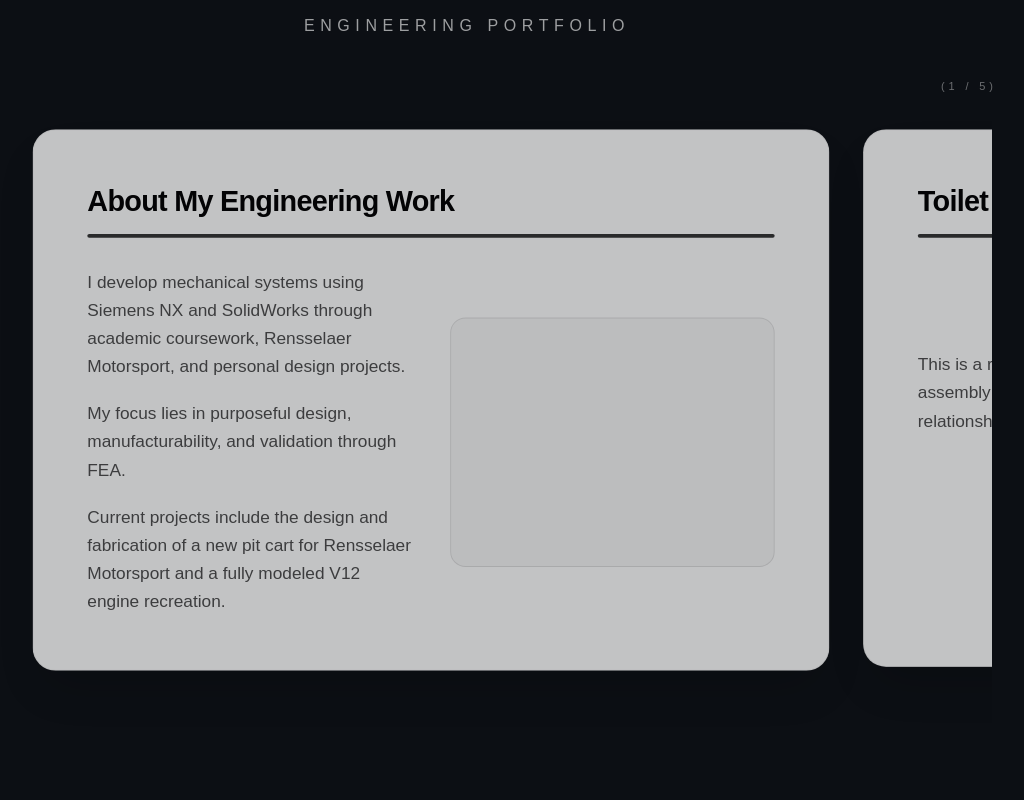
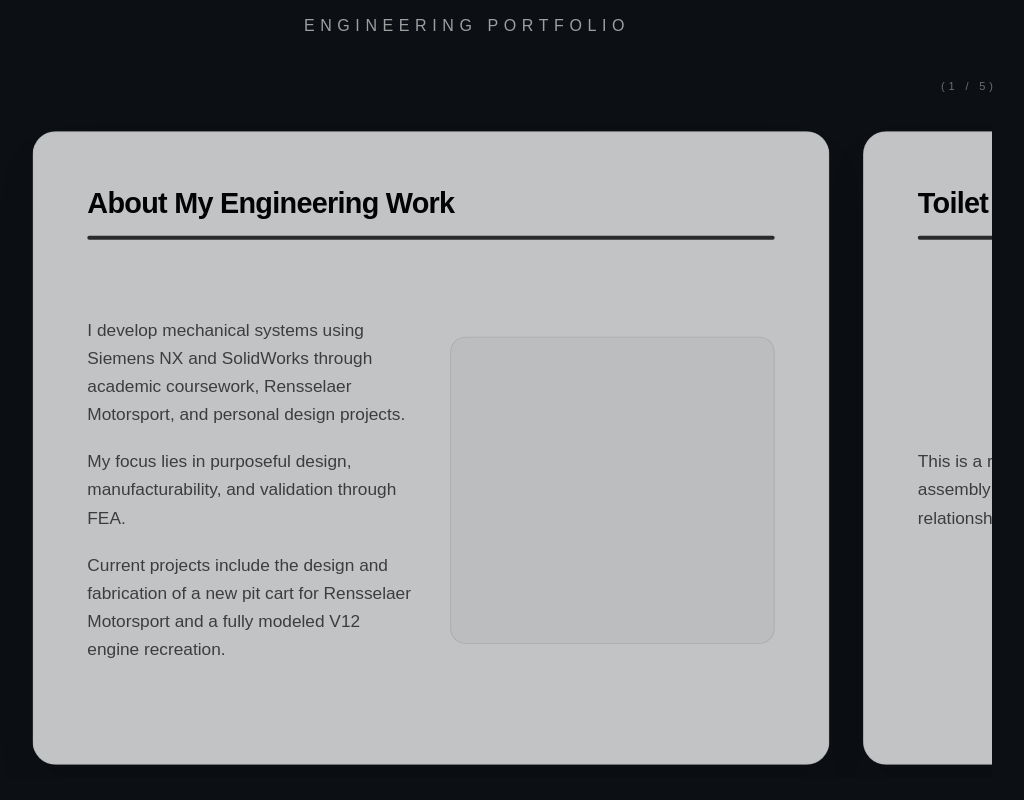
Before and after one commit to senjm26/Portfolio, a Next.js app: page / in a window 1280 px wide. Shown: the part 1540-2340 px from the top of the page, without its empty margins (173-1197 px from the left). Built offline with nearby package versions, Linux system fonts and the light colour scheme.

Commit message:
ui update

```diff
--- a/src/components/cad/CADCard.tsx
+++ b/src/components/cad/CADCard.tsx
@@ -12,12 +12,15 @@ export default function CADCard({
   children: ReactNode;
 }) {
   return (
-    <div className="relative bg-white text-black rounded-3xl
-  p-8 md:p-14 w-full
-  shadow-2xl border border-black/5
-  min-h-[520px] md:min-h-[560px]"
->
-
+    <div
+      className="
+      relative bg-white text-black rounded-3xl
+      p-8 md:p-14 w-full
+      shadow-2xl border border-black/5
+      h-[620px] md:h-[660px]
+      flex flex-col
+      "
+    >
       {/* Header */}
       <div className="mb-8">
         <h3 className="text-2xl md:text-3xl font-semibold tracking-tight">
@@ -26,7 +29,8 @@ export default function CADCard({
         <div className="mt-4 h-[4px] w-full bg-black/80 rounded-full" />
       </div>
 
-      <div className="flex flex-col gap-10 md:grid md:grid-cols-2 md:items-center">
+      {/* Content Area */}
+      <div className="flex-1 flex flex-col md:grid md:grid-cols-2 md:items-center gap-10">
 
         {/* TEXT */}
         <div className="text-base md:text-lg leading-relaxed text-black/70 space-y-5">
@@ -34,10 +38,18 @@ export default function CADCard({
         </div>
 
         {/* MEDIA */}
-        <div className="flex items-center justify-center w-full rounded-2xl overflow-hidden border border-black/10 bg-black/[0.03] p-6 min-h-[260px]">
+        <div
+          className="
+          flex items-center justify-center
+          w-full rounded-2xl overflow-hidden
+          border border-black/10
+          bg-black/[0.03]
+          p-6
+          h-[320px] md:h-[320px]
+          "
+        >
           {children}
         </div>
-
       </div>
     </div>
   );
--- a/src/components/cad/CADCarousel.tsx
+++ b/src/components/cad/CADCarousel.tsx
@@ -49,7 +49,7 @@ const slides = [
     title: "Toilet Fill Valve",
     description: (
       <p>
-        This is a recreation of a toilet fill valve assembly in Siewmens NX focused on part relationships
+        This is a recreation of a toilet fill valve assembly in Siemens NX focused on part relationships
         and various modeling techniques.
       </p>
     ),
```
